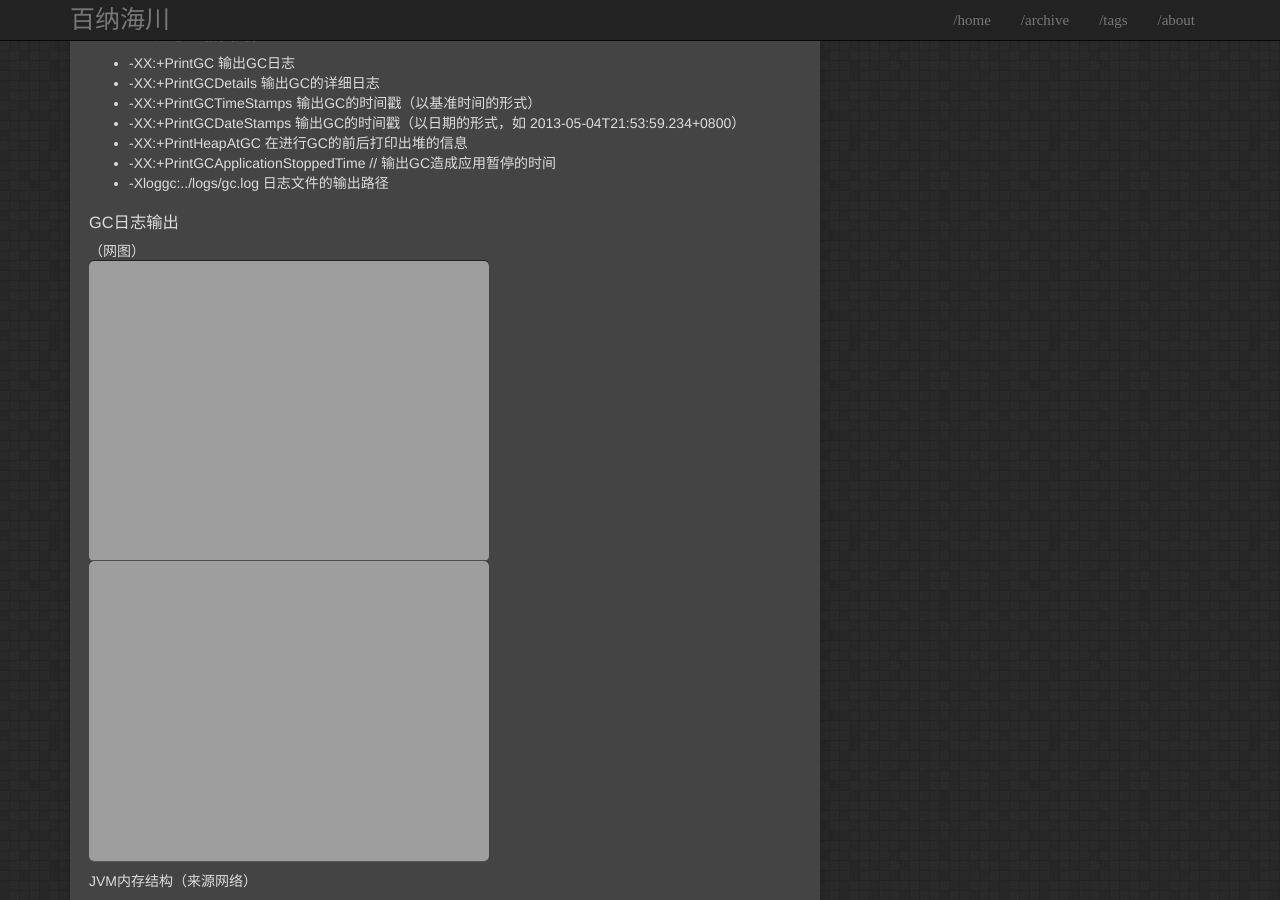
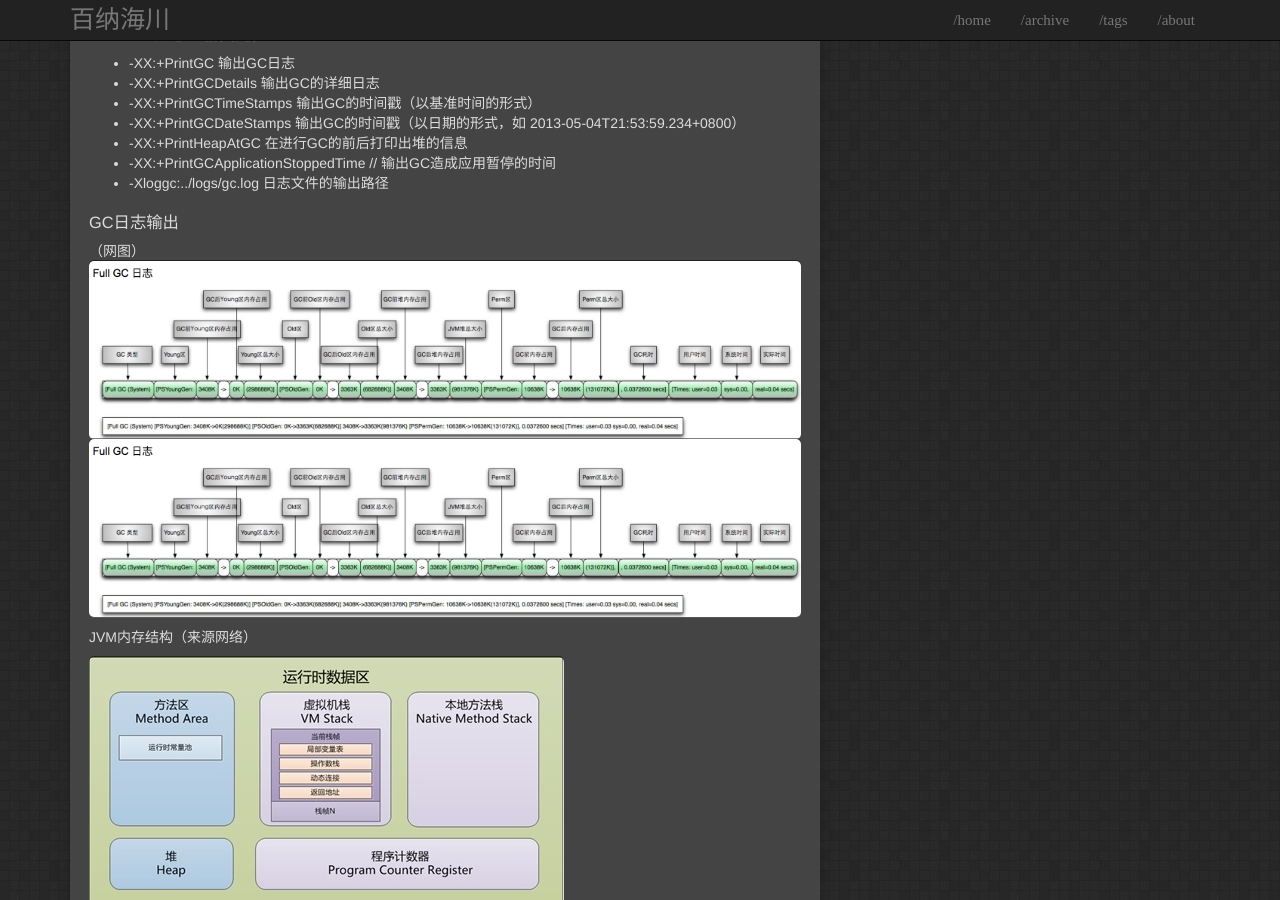
Before and after one commit to igithu/summary, a Jekyll site: the page built from _posts/2018-04-14-jvm-memory-tools.md, in a window 1280 px wide and 900 px high, scrolled down 590 px. Built offline with Jekyll 4.4.1, drawn with Linux system fonts in a browser that asks for light colours.

Commit message:
Update 2018-04-14-jvm-memory-tools.md

```diff
--- a/_posts/2018-04-14-jvm-memory-tools.md
+++ b/_posts/2018-04-14-jvm-memory-tools.md
@@ -27,8 +27,8 @@ tags: jvm
 
 ### GC日志输出
 （网图）
-![image03](https://igithu.github.io/summary/images/m-fc.gif)
-![image04](https://igithu.github.io/summary/images/f-fc.gif)
+![image03](https://igithu.github.io/summary/images/m-gc.gif)
+![image04](https://igithu.github.io/summary/images/f-gc.gif)
 
 
 
```
